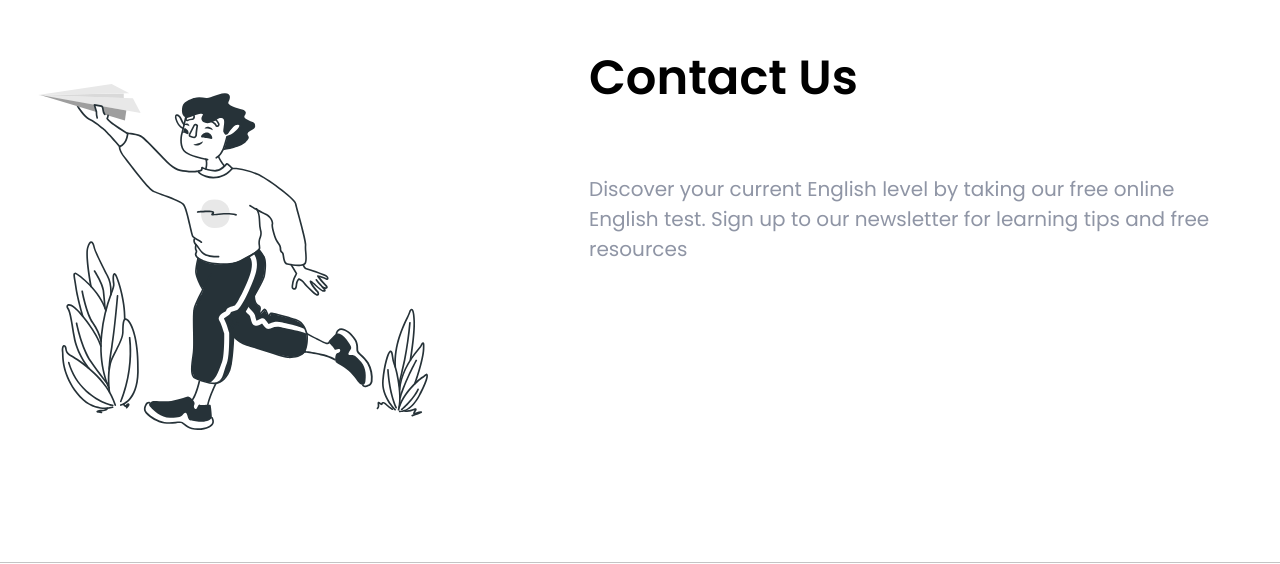
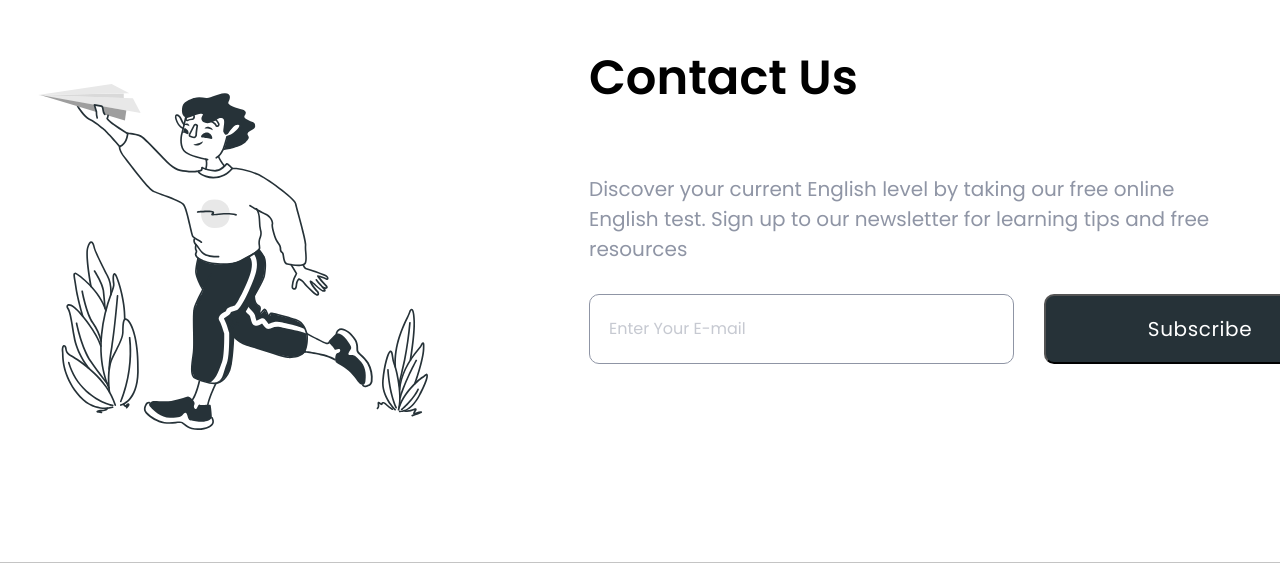
Before and after one commit to YuliyaYaremchuk/language-school, a plain HTML site: page index.html in a window 1280 px wide. Shown: the part 3559-4123 px from the top of the page. Drawn offline with nearby package versions, Linux system fonts and the light colour scheme.

Commit message:
add contact email form

```diff
--- a/css/style.css
+++ b/css/style.css
@@ -393,6 +393,66 @@ color: var(--subtitle-color);
   width: 654px;
 }
 
+.input-block{
+  position: relative;
+
+  display: flex;
+  align-items: center;
+}
+
+.contact-email{
+  width: 425px;
+  height: 70px;
+  outline: none;
+  border: 1px solid var(--text-color);
+  border-radius: 10px;
+
+  padding: 20px 30px;
+
+  margin-right: 30px;
+}
+
+.contact-email-desc{
+  position: absolute;
+  top: 50%;
+  left: 10px;
+  transform: translateY(-50%);
+  transform-origin: left center;
+
+  pointer-events: none;
+  transition: 250ms linear;
+
+  background-color: #fff;
+  padding: 10px;
+
+  opacity: .5;
+}
+
+.contact-email:focus + .contact-email-desc ,
+.contact-email:not(:placeholder-shown) + .contact-email-desc {
+  top: 0;
+  transform: translate(10px, -50%) scale(.8);
+
+  opacity: 1;
+  font-size: 16px;
+}
+
+.submit-btn{
+  color: var(--btn-text);
+
+  font-size: 20px;
+  line-height: 1.301;
+  letter-spacing: 0.03em;
+
+  padding-top: 20px;
+  padding-bottom: 20px;
+  min-width: 312px;
+
+  margin-left: auto;
+
+  background-color: var(--button-color);
+  border-radius: 10px;
+}
 
 /* ================== FOOTER ================== */
 
--- a/index.html
+++ b/index.html
@@ -183,6 +183,11 @@
           <div class="contact-description">
             <h2 class="title-section left-title">Contact Us</h2>
             <p class="contact-text">Discover your current English level by taking our free online English test. Sign up to our newsletter for learning tips and free resources</p>
+            <div class="input-block">
+              <input class="contact-email" type="email" id="e-mail" placeholder=" ">
+              <label class="contact-email-desc" for="e-mail">Enter Your E-mail</label>
+              <button type="submit" class="submit-btn">Subscribe</button>
+            </div>
           </div>
         </div>
       </section>
```
